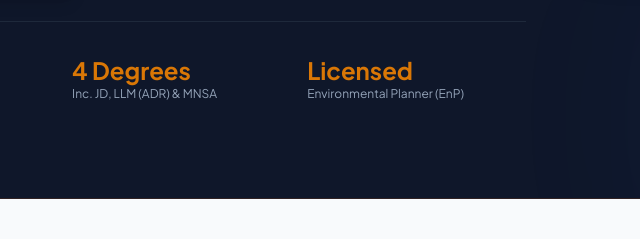
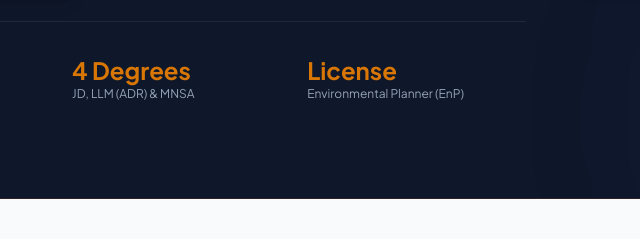
Before and after one commit to LexContractSolution/LexContract, a plain HTML site: page index.html in a window 1280 px wide. Shown: the part 759-998 px from the top of the page, 195-835 px from the left. Drawn offline with nearby package versions, Linux system fonts and the light colour scheme.

Commit message:
Update index.html
erased inc and licensed without d

```diff
--- a/index.html
+++ b/index.html
@@ -198,10 +198,10 @@
                         </div>
                         <div class="text-center lg:text-left">
                             <div class="text-2xl font-bold text-gold-500">4 Degrees</div>
-                            <div class="text-xs text-slate-400">Inc. JD, LLM (ADR) & MNSA</div>
+                            <div class="text-xs text-slate-400">JD, LLM (ADR) & MNSA</div>
                         </div>
                         <div class="text-center lg:text-left">
-                            <div class="text-2xl font-bold text-gold-500">Licensed</div>
+                            <div class="text-2xl font-bold text-gold-500">License</div>
                             <div class="text-xs text-slate-400">Environmental Planner (EnP)</div>
                         </div>
                     </div>
```
